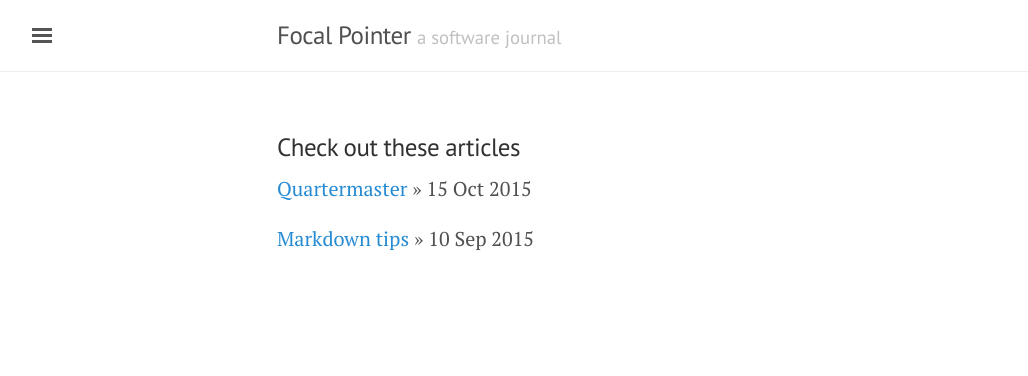
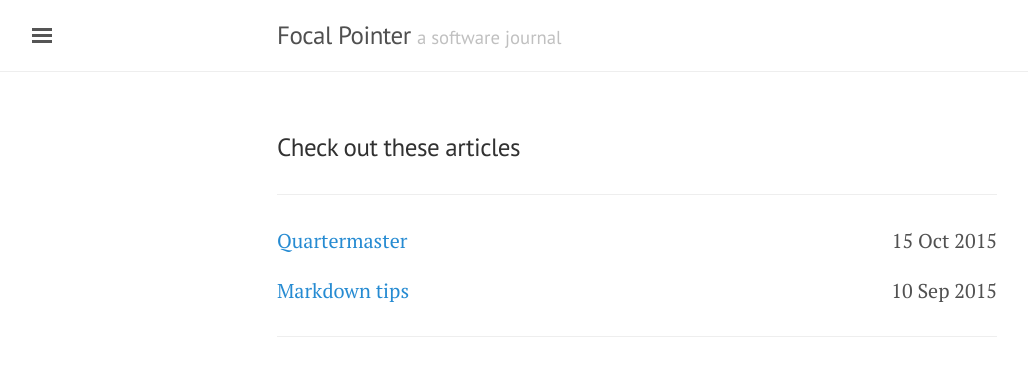
Before and after one commit to michaelbruce/michaelbruce.github.io, a Jekyll site: the page built from catalog.md, in a window 1280 px wide. Shown: the top 376 px of the page, without its empty margins (3-1031 px from the left). Built offline with Jekyll 4.4.1, drawn with Linux system fonts in a browser that asks for light colours.

Commit message:
Updated catalog view & minor csvpeek

```diff
--- a/catalog.md
+++ b/catalog.md
@@ -5,7 +5,10 @@ tagline: These are thoughts flowing through my mind
 ---
 
 ### Check out these articles
+<hr>
 
 {% for post in site.posts %}
-  <a href="{{ post.url }}">{{ post.title }}</a><span> &raquo; {{ post.date | date_to_string }}</span>
+  <a href="{{ post.url }}">{{ post.title }}</a><span style="float:right;"> {{ post.date | date_to_string }}</span>
 {% endfor %}
+
+<hr>
```
Also changed, not shown: _drafts/csv-peek-part1.md (+2 -1 lines).
